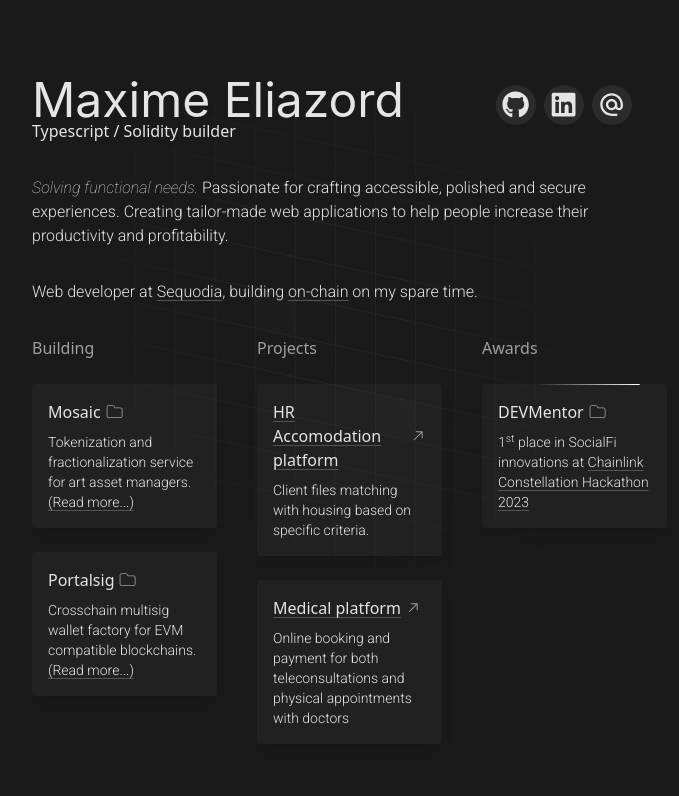
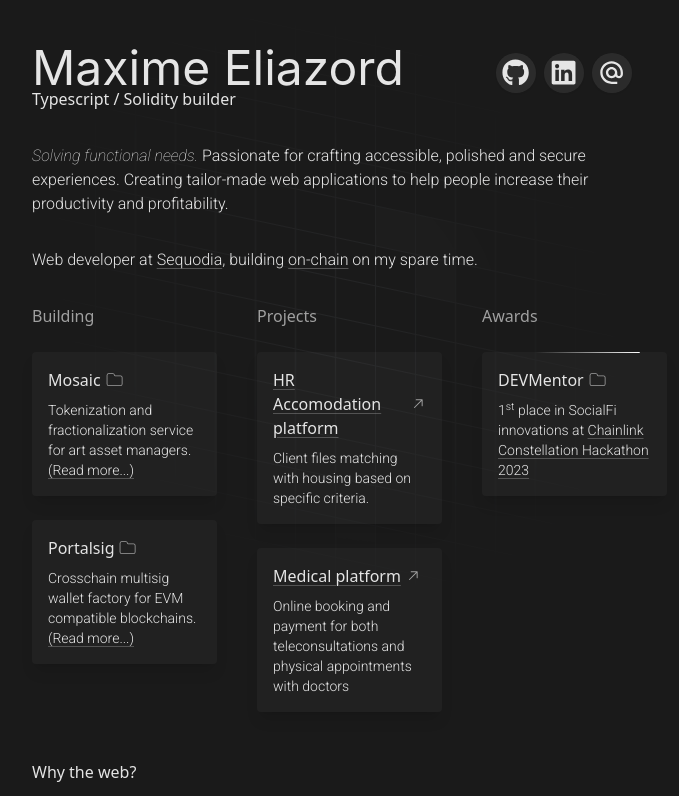
Before and after one commit to Wakushi/portfolio-2024-min, a Next.js app: page / in a window 1280 px wide. Shown: the top 796 px of the page, without its empty margins (304-983 px from the left). Built offline with nearby package versions, Linux system fonts and the light colour scheme; a web font is replaced by a local one.

Commit message:
Fixed main content container height

```diff
--- a/app/page.tsx
+++ b/app/page.tsx
@@ -17,7 +17,7 @@ export default function Home() {
   }
 
   return (
-    <main className="relative p-4 lg:py-[4rem] mx-auto max-w-[640px] flex flex-col gap-8 mb-4">
+    <main className="relative p-4 lg:py-[2rem] mx-auto max-w-[640px] flex flex-col gap-8 mb-4">
       <Head
         animationOrder={AnimationOrder.FIRST}
         generateDelayStyle={generateDelayStyle}
```
